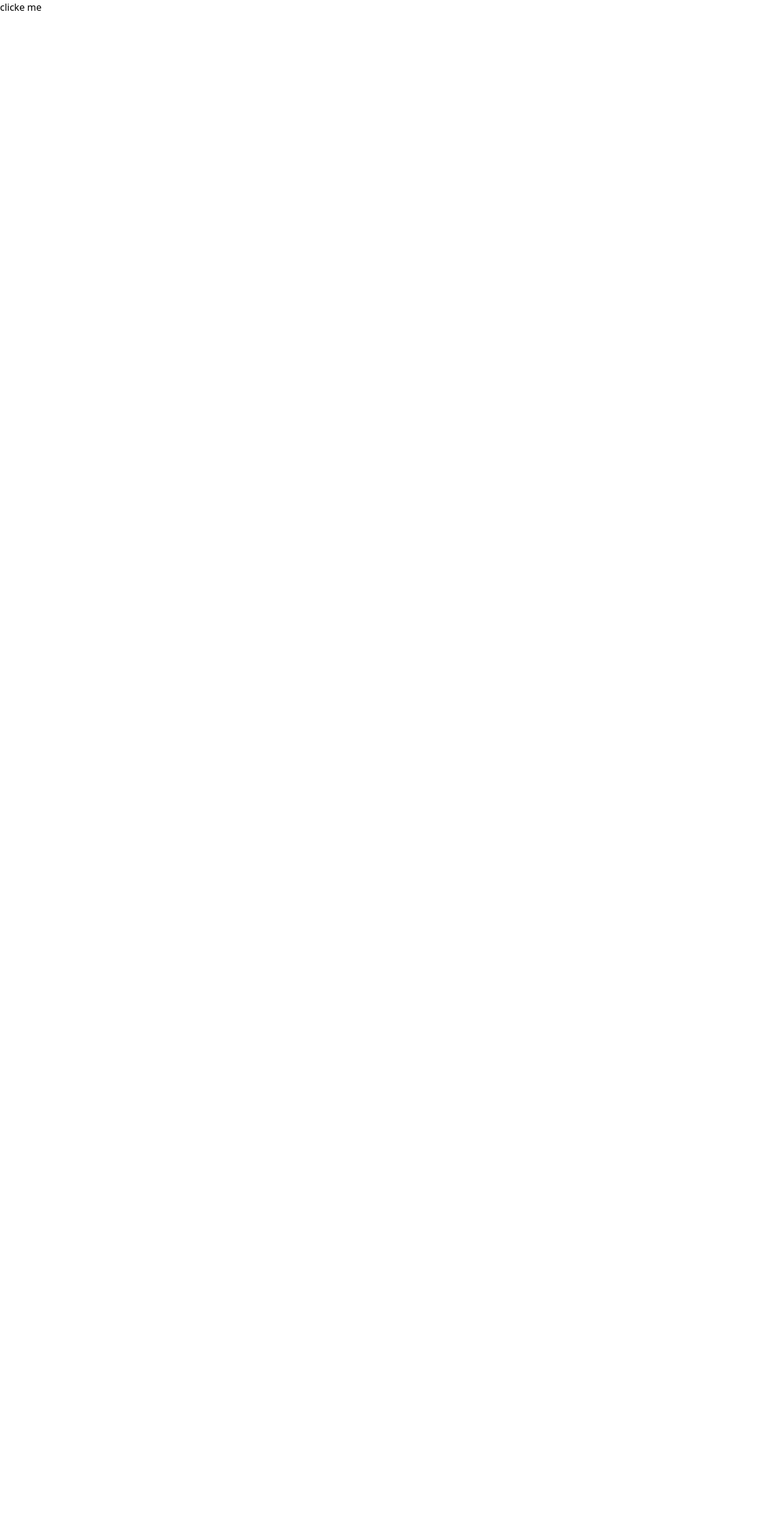
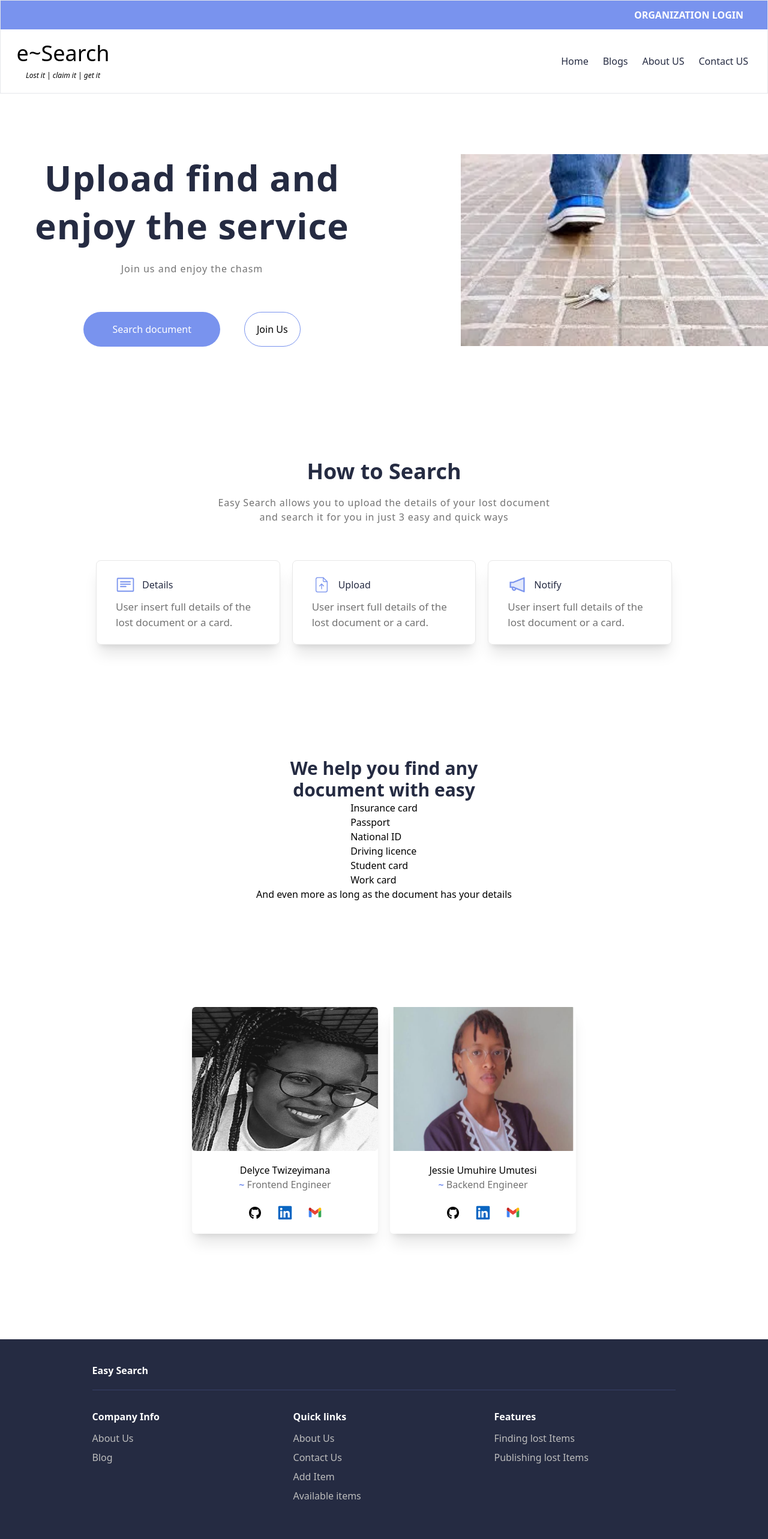
Before and after one commit to Delyc/easy-searc, a Next.js app: page / in a window 1280 px wide. Shown: the top 2566 px of the page at 60% size. Before the commit the page ends 800 px from the top, so only its background shows below. Built offline with nearby package versions, Linux system fonts and the light colour scheme.

Commit message:
Feat:UPdating index.ts

```diff
--- a/src/components/sections/DeclareDoc.tsx
+++ b/src/components/sections/DeclareDoc.tsx
@@ -29,9 +29,6 @@ const DeclareDoc = () => {
             console.log("payload", payload)
             alerts()
 
-            // toast.success("Docu")
-            // Document declared successfully
-            // If it is found you will be notified
         })
             .catch((err) => {
                 console.log(err)
--- a/src/pages/index.tsx
+++ b/src/pages/index.tsx
@@ -1,49 +1,19 @@
-import Head from 'next/head'
-import Image from 'next/image'
-import { Inter } from 'next/font/google'
-import styles from '@/styles/Home.module.css'
 import Hero from '@/components/sections/Hero'
 import Navbar from '@/components/layouts/Navbar'
 import HowToSearch from '@/components/sections/HowToSearch'
 import ItemsInfo from '@/components/sections/ItemsInfo'
 import Team from '@/components/sections/Team'
 import Footer from '@/components/layouts/Footer'
-import { CloseIcon } from '@/components/svgs/Icons'
-import Swal from 'sweetalert2'
-import alerts from '@/components/utils/Alert'
-const inter = Inter({ subsets: ['latin'] })
 
 export default function Home() {
-  const click = () => {
-    alerts()
-  }
   return (
     <>
-      {/* <Navbar />
+      <Navbar />
       <Hero />
       <HowToSearch />
       <ItemsInfo />
-
       <Team />
-
-      <Footer /> */}
-{/*
-      <section className='h-screen w-full bg-black/40 flex justify-center items-center'>
-        <div className='rounded-xl bg-white grid place-content-center  px-10 w-1/2 h-1/2'>
-          <div className='flex justify-end'>
-            <CloseIcon />
-          </div>
-
-          <div className='py-20 flex flex-col items-center'>
-            <h3>Your document was declared successfully </h3>
-            <p>if it is found, you will be notified on your email with contact details and the location of where you can pick it from</p>
-          </div>
-        </div>
-
-      </section> */}
-
-      <button onClick={click}>clicke me</button>
-
+      <Footer />
     </>
   )
 }
```
